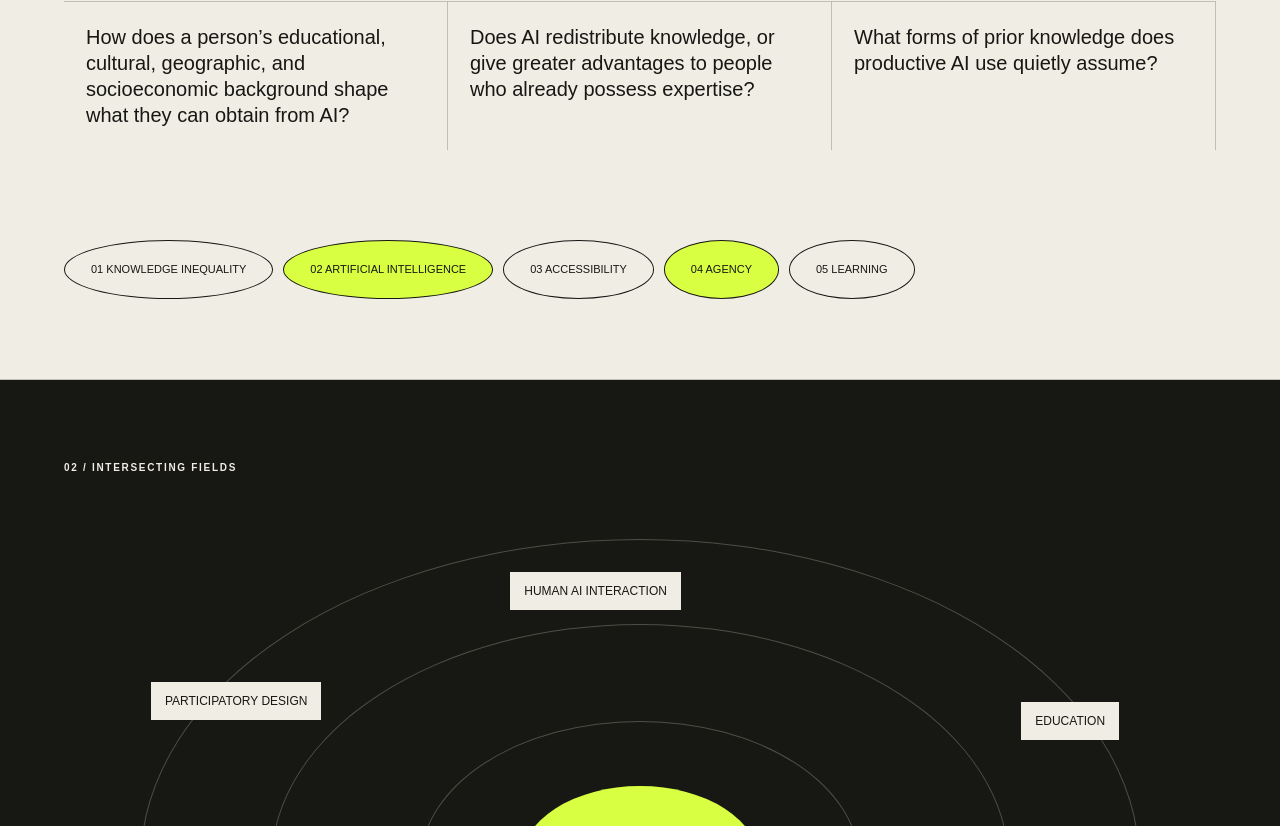
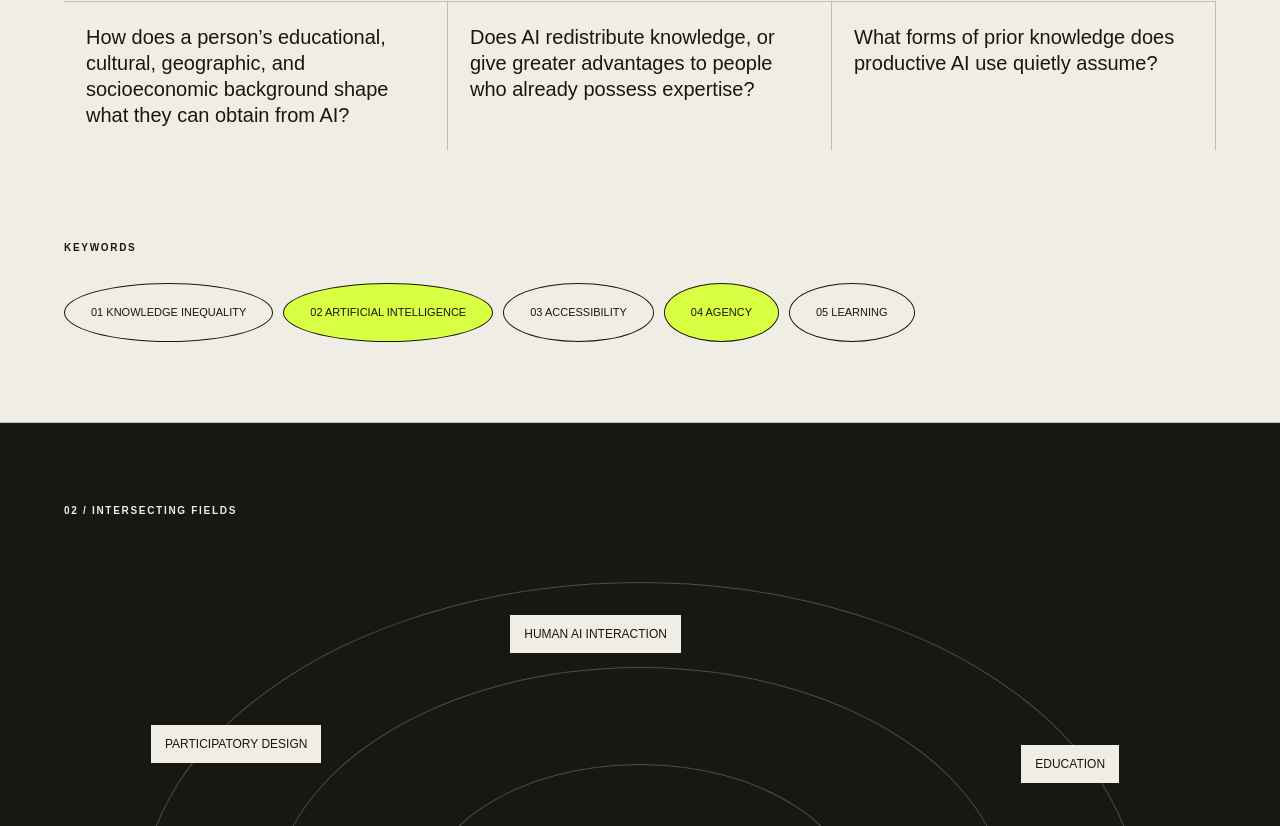
Before and after one commit to Nicoleluu/Access-Is-Not-Equity, a Next.js app: page / in a window 1280 px wide. Shown: the part 1315-2141 px from the top of the page. Built offline with nearby package versions, Linux system fonts and the light colour scheme.

Commit message:
Add keywords section anchor

```diff
--- a/app/page.tsx
+++ b/app/page.tsx
@@ -1,5 +1,5 @@
 const nav = [
-  ["question", "Question"], ["fields", "Fields"], ["lineage", "Lineage"],
+  ["question", "Question"], ["keywords", "Keywords"], ["fields", "Fields"], ["lineage", "Lineage"],
   ["community", "Community"], ["situated", "Situated"], ["methods", "Methods"],
   ["experiments", "Experiments"], ["language", "Visual"],
   ["argument", "Argument"], ["outline", "Outline"], ["challenge", "Challenge"],
@@ -41,8 +41,11 @@ export default function Home() {
           <p>Does AI redistribute knowledge, or give greater advantages to people who already possess expertise?</p>
           <p>What forms of prior knowledge does productive AI use quietly assume?</p>
         </div>
-        <div className="keywords" aria-label="Five keywords">
-          {['knowledge inequality','artificial intelligence','accessibility','agency','learning'].map((k,i)=><span key={k}>{String(i+1).padStart(2,'0')} {k}</span>)}
+        <div id="keywords" className="keywords-block">
+          <div className="keywords-title">KEYWORDS</div>
+          <div className="keywords" aria-label="Five keywords">
+            {['knowledge inequality','artificial intelligence','accessibility','agency','learning'].map((k,i)=><span key={k}>{String(i+1).padStart(2,'0')} {k}</span>)}
+          </div>
         </div>
       </section>
 
```
Also changed, not shown: app/globals.css.
